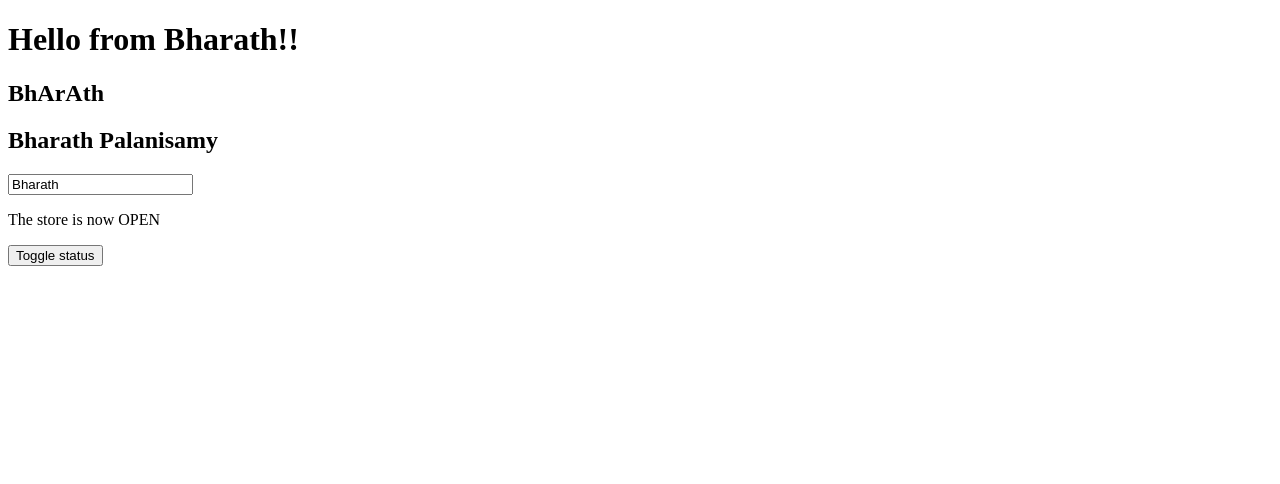
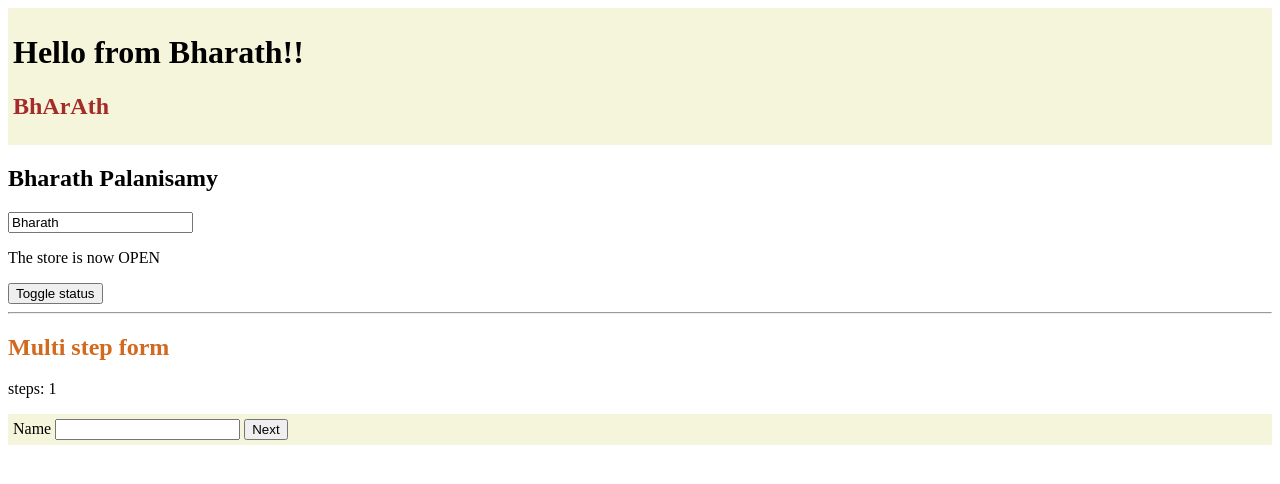
Before and after one commit to Bharath-code/svelte_projects, a SvelteKit app in the folder learn-svelte-5/: page / in a window 1280 px wide. Shown: the top 484 px of the page. Built offline with nearby package versions, Linux system fonts and the light colour scheme.

Commit message:
build multistep form component and global ,scoped style css

```diff
--- a/learn-svelte-5/src/routes/+page.svelte
+++ b/learn-svelte-5/src/routes/+page.svelte
@@ -1,5 +1,6 @@
 <script>
 	import Header from './Header.svelte';
+	import FormState from './FormState.svelte';
 
 	let name = $state('Bharath');
 	let status = $state('OPEN');
@@ -16,3 +17,6 @@
 
 <p>The store is now {status}</p>
 <button onclick={toggle}>Toggle status</button>
+
+<hr />
+<FormState />
--- /dev/null
+++ b/learn-svelte-5/src/routes/FormState.svelte
@@ -0,0 +1,64 @@
+<script>
+	let formState = $state({
+		name: '',
+		bday: '',
+		step: 0,
+		error: ''
+	});
+</script>
+
+<h2>Multi step form</h2>
+
+<p>steps: {formState.step + 1}</p>
+<main>
+	{#if formState.step === 0}
+		<div>
+			<label for="name">Name</label>
+			<input type="text" id="name" bind:value={formState.name} />
+			<button
+				onclick={() => {
+					if (formState.name !== '') {
+						formState.step += 1;
+						formState.error = '';
+					} else {
+						formState.error = 'Your name is empty. Please fillout the name';
+					}
+				}}>Next</button
+			>
+		</div>
+	{:else if formState.step === 1}
+		<div>
+			<label for="bday">Birthday</label>
+			<input type="date" id="bday" bind:value={formState.bday} />
+			<button
+				onclick={() => {
+					formState.step -= 1;
+				}}>Prev</button
+			>
+			<button
+				onclick={() => {
+					if (formState.bday !== '') {
+						formState.step += 1;
+						formState.error = '';
+					} else {
+						formState.error = 'Your birthday is empty. Please fillout the name';
+					}
+				}}>Next</button
+			>
+		</div>
+	{:else}
+		<p>Thank you!!!</p>
+	{/if}
+	{#if formState.error}
+		<p class="error">{formState.error}</p>
+	{/if}
+</main>
+
+<style>
+	.error {
+		color: crimson;
+	}
+	h2 {
+		color: chocolate;
+	}
+</style>
--- a/learn-svelte-5/src/routes/Header.svelte
+++ b/learn-svelte-5/src/routes/Header.svelte
@@ -2,5 +2,17 @@
 	let { name } = $props();
 </script>
 
-<h1>Hello from {name}!!</h1>
-<h2>{name.replaceAll('a', 'A')}</h2>
+<div>
+	<h1>Hello from {name}!!</h1>
+	<h2>{name.replaceAll('a', 'A')}</h2>
+</div>
+
+<style>
+	h2 {
+		color: brown;
+	}
+	:global(div) {
+		padding: 5px;
+		background-color: beige;
+	}
+</style>
```
